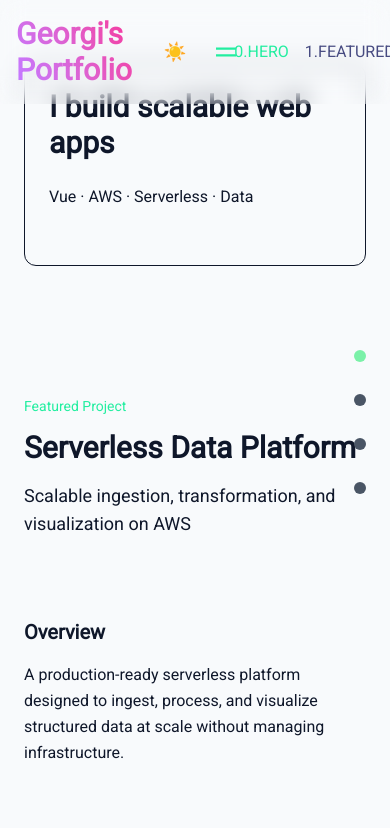
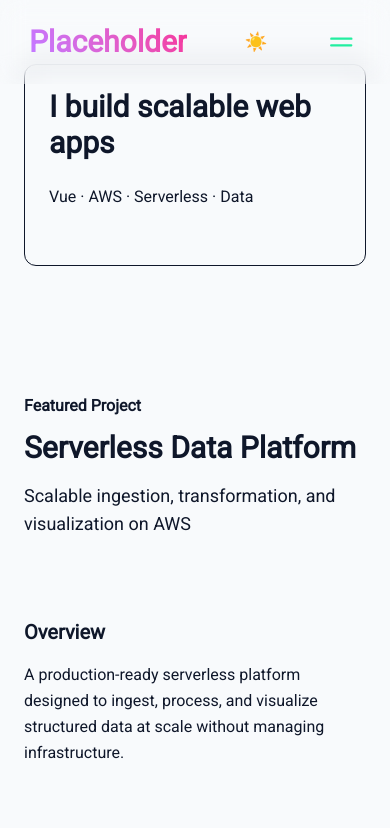
Before and after one commit to gjgeorgiev/GjGeorgievPortfolio, a Vue app: page /#hero in a window 390 px wide. Shown: the top 828 px of the page. Built offline with nearby package versions, Linux system fonts and the light colour scheme.

Commit message:
Added hamburger and menu hamburger.  Menu.vue file added to render menu. Logic is ready need to fix up some bugs. Initial functionality is ready

```diff
--- a/src/assets/main.css
+++ b/src/assets/main.css
@@ -92,9 +92,8 @@
   .bg-subtle {
     background-color: var(--bd-subtle);
   }
-  .text-muted {
-    color: var(--text-muted);
-  }
+
+  /* Hamburger Button Classes */
   .hamburger {
     stroke: var(--accent);
   }
--- a/src/components/layout/NavBar.vue
+++ b/src/components/layout/NavBar.vue
@@ -1,33 +1,32 @@
 <template>
-
-  <nav class="flex justify-between items-center px-4 py-4 w-screen fixed top-0 bg-bg-main/80 backdrop-blur-md z-50">
-    <div class="select-none font-bold text-3xl bg-linear-60 from-purple-400 to-pink-500 bg-clip-text text-transparent">Georgi's Portfolio</div>
-      <BaseButton @click="isDark = !isDark" variant="primary" size="lg">
+  <nav class="select-none flex justify-around items-center px-4 py-4 w-screen fixed top-0 bg-bg-main/80 backdrop-blur-md z-50">
+    <div class="select-none font-bold text-3xl bg-linear-60 from-purple-400 to-pink-500 bg-clip-text text-transparent">Placeholder</div>
+      <BaseButton @click="isDark = !isDark"  variant="primary" size="lg">
         {{ isDark ? "🌙" : "☀️" }}
       </BaseButton>
-      <Hamburger class="" @toggle="$emit('toggleMenu')"> Truru</Hamburger>
-    <div>
-      <ul class="uppercase flex justify-end gap-4 font-medium">
+      <ul class="uppercase hidden gap-4 font-medium xl:flex">
         <li class="hover:text-accent transition-colors duration-300"
         :class="{
         'text-accent': route.hash === section.path,
         'text-muted': route.hash !== section.path
       }" v-for="(section, i) in sections.filter(((section) => section.path))" :key="section.path">
-          <span class="">{{ i }}.</span>
           <RouterLink :to="`/${section.path}`">{{ section.name }}</RouterLink>
        </li>
       </ul>
-    </div>
+      <Hamburger class="xl:hidden" :isOpen="navOpen" @toggle="navOpen = !navOpen"/>
+      <MobileMenu :isOpen="navOpen" @close="navOpen = false"/>
   </nav>
-
 </template>
 
 <script setup>
+import { ref } from "vue";
 import { useTheme } from "@/composables/useTheme"
 import { useRoute} from "vue-router"
 import BaseButton from "../ui/BaseButton.vue";
 import {sections} from "@/data/sections.js"
 import Hamburger from "../ui/Hamburger.vue";
+import MobileMenu from "../ui/MobileMenu.vue";
 const { isDark } = useTheme()
 const route = useRoute()
+const navOpen = ref(false)
 </script>
--- a/src/components/sections/FeaturedProject.vue
+++ b/src/components/sections/FeaturedProject.vue
@@ -2,9 +2,9 @@
   <SectionWrapper id="featured">
     <!-- Header -->
     <div class="max-w-3xl mb-20">
-      <span class="text-accent text-sm font-medium">
+      <h1 class="md:text-2xl font-bold">
         Featured Project
-      </span>
+      </h1>
 
       <h2 class="text-3xl md:text-4xl font-semibold mt-3 mb-4">
         {{ project.title }}
--- a/src/components/sections/ProjectRow.vue
+++ b/src/components/sections/ProjectRow.vue
@@ -30,7 +30,7 @@
           v-if="project.link"
           :href="project.link"
           target="_blank"
-          class="text-accent hover:underline"
+          class="text-muted hover:text-accent transition"
         >
           Live →
         </a>
@@ -38,7 +38,7 @@
           v-if="project.repo"
           :href="project.repo"
           target="_blank"
-          class="text-text-muted hover:text-accent transition"
+          class="text-muted hover:text-accent transition"
         >
           GitHub →
         </a>
--- a/src/components/ui/BaseButton.vue
+++ b/src/components/ui/BaseButton.vue
@@ -24,7 +24,7 @@ const props = defineProps({
 const emit = defineEmits(['click'])
 
 const baseClasses = `
-  select-none
+  justify-center
   font-semibold
   rounded-lg
   focus:outline-none
--- a/src/components/ui/Hamburger.vue
+++ b/src/components/ui/Hamburger.vue
@@ -1,24 +1,50 @@
 <template>
   <button
-    @click="() => $emit('toggle')"
+    @click="$emit('toggle', $event)"
     class="button-hamburger relative h-9 w-9 rounded-full p-2 text-secondary 2xl:h-16 2xl:w-16 2xl:p-4 [&>*]:w-8 2xl:[&>*]:w-16"
     aria-controls="primary-navigation"
     ref="button"
   >
-    <svg stroke="currentColor" fill="none" class="hamburger" viewBox="-10 -10 120 120">
+    <svg fill="none" class="hamburger" viewBox="-10 -10 120 120">
       <path
         class="line"
         stroke-width="7"
         stroke-linecap="round"
         stroke-linejoin="round"
-        d="m 20 40 h 60 a 1 1 0 0 1 0 20 h -60 a 1 1 0 0 1 0 -40 h 30 v 70"
+        d="m 15 40 h 60 a 1 1 0 0 1 0 20 h -60 a 1 1 0 0 1 0 -40 h 30 v 70"
       />
     </svg>
   </button>
 </template>
 
 <script setup>
-
+import { onMounted,ref, watch } from 'vue';
 const emit = defineEmits(['toggle'])
 
+const props = defineProps({
+  isOpen: {
+    type: Boolean,
+    required: true
+  }
+})
+const button = ref(null);
+
+watch(() => props.isOpen, (newVal) => {
+  if (newVal) {
+    button.value.classList.add('open');
+  } else {
+    button.value.classList.remove('open');
+  }
+});
+
+const toggleHamburger = (event) => {
+  event.currentTarget.classList.toggle('open');
+};
+
+onMounted(() => {
+  if (props.isOpen) {
+    button.value.classList.add('open');
+  }
+});
+
 </script>
--- /dev/null
+++ b/src/components/ui/MobileMenu.vue
@@ -0,0 +1,78 @@
+<template>
+  <transition name="slide">
+    <div
+      v-if="isOpen"
+      class="fixed inset-0 w-screen bg-black/40 h-screen z-40 flex flex-col"
+    >
+      <!-- Menu Content -->
+      <div class="flex-1 flex flex-col justify-between">
+        <!-- Navigation Links -->
+        <div class="p-6">
+          <ul class="space-y-4">
+            <li
+              v-for="(section, i) in sections.filter((section) => section.path)"
+              :key="section.path"
+              class="text-lg font-medium"
+            >
+              <RouterLink
+                :to="`/${section.path}`"
+                @click="closeMenu"
+                :class="{
+                  'text-accent': route.hash === section.path,
+                  'text-text-secondary hover:text-accent transition-colors': route.hash !== section.path
+                }"
+              >
+                {{ i }}. {{ section.name }}
+              </RouterLink>
+            </li>
+          </ul>
+        </div>
+
+        <!-- Footer -->
+        <Footer />
+      </div>
+
+      <!-- Close Button -->
+      <button
+        @click="closeMenu"
+        class="absolute top-4 right-4 text-2xl text-secondary hover:text-accent transition-colors"
+        aria-label="Close menu"
+      >
+        ✕
+      </button>
+    </div>
+  </transition>
+</template>
+
+<script setup>
+import { useRoute } from "vue-router"
+import { sections } from "@/data/sections.js"
+import Footer from "../layout/Footer.vue"
+
+const route = useRoute()
+
+const props = defineProps({
+  isOpen: {
+    type: Boolean,
+    required: true
+  }
+})
+
+const emit = defineEmits(['close'])
+
+const closeMenu = () => {
+  emit('close')
+}
+</script>
+
+<style scoped>
+.slide-enter-active,
+.slide-leave-active {
+  transition: opacity 0.3s ease;
+}
+
+.slide-enter-from,
+.slide-leave-to {
+  opacity: 0;
+}
+</style>
--- a/src/components/ui/PageIndicator.vue
+++ b/src/components/ui/PageIndicator.vue
@@ -1,13 +1,12 @@
 <template>
   <div
-    class="fixed right-6 top-1/2 -translate-y-1/2
-           flex flex-col gap-8 z-50"
+    class="fixed right-40 top-1/2 z-10 hidden -translate-y-1/2 flex-col gap-8 2xl:flex"
   >
     <button
       v-for="page in pages"
       :key="page.path"
       @click="go(page.path)"
-      class="w-3 h-3 rounded-full transition-all hover:bg-green-300"
+      class="w-3 h-3 rounded-full transition-all hover:text-green-300"
       :class="{
         'bg-green-300': route.hash === page.path,
         'bg-gray-600': route.hash !== page.path
```
